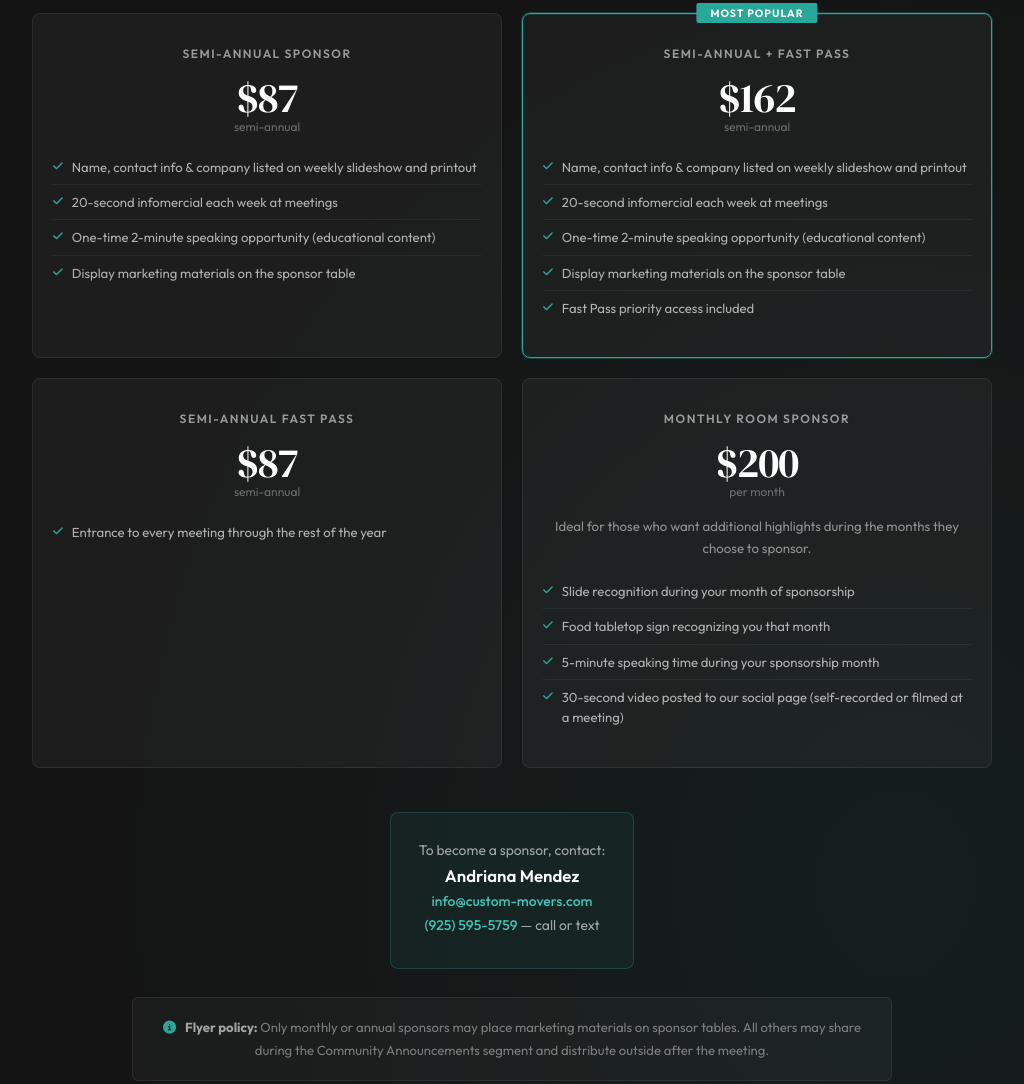
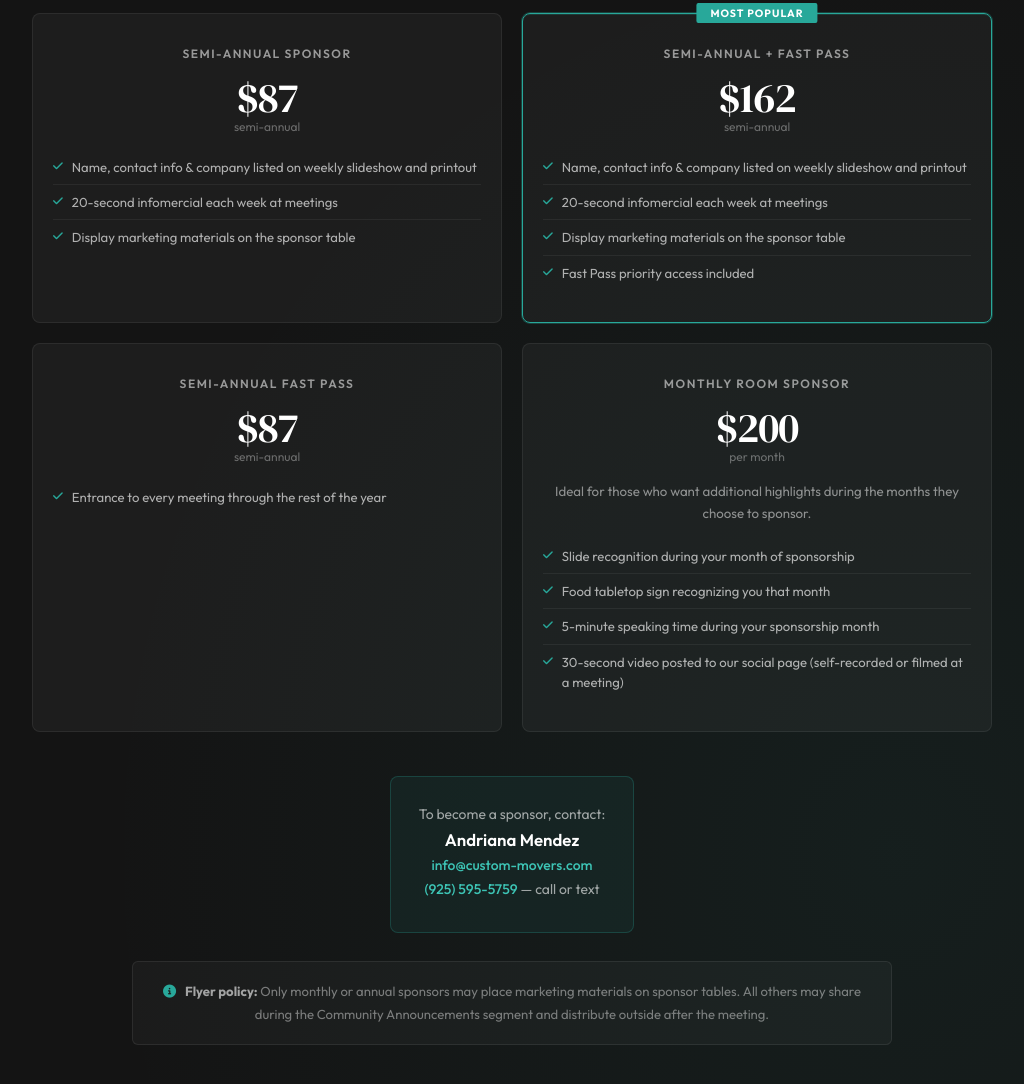
Before and after one commit to LivermoreREAL/vren-website, a plain HTML site: page index.html in a window 1280 px wide. Shown: the part 4113-5197 px from the top of the page, without its empty margins (128-1152 px from the left). Drawn offline with Linux system fonts and the light colour scheme.

Commit message:
Remove 2-minute speaking slot from semi-annual sponsorship tiers
Removed from both Semi-Annual and Semi-Annual + Fast Pass benefit lists.

Co-Authored-By: Claude Sonnet 4.6 <noreply@anthropic.com>

```diff
--- a/index.html
+++ b/index.html
@@ -832,7 +832,6 @@
       <ul class="sponsor-benefits">
         <li><i class="fas fa-check"></i>Name, contact info & company listed on weekly slideshow and printout</li>
         <li><i class="fas fa-check"></i>20-second infomercial each week at meetings</li>
-        <li><i class="fas fa-check"></i>One-time 2-minute speaking opportunity (educational content)</li>
         <li><i class="fas fa-check"></i>Display marketing materials on the sponsor table</li>
       </ul>
     </div>
@@ -844,7 +843,6 @@
       <ul class="sponsor-benefits">
         <li><i class="fas fa-check"></i>Name, contact info & company listed on weekly slideshow and printout</li>
         <li><i class="fas fa-check"></i>20-second infomercial each week at meetings</li>
-        <li><i class="fas fa-check"></i>One-time 2-minute speaking opportunity (educational content)</li>
         <li><i class="fas fa-check"></i>Display marketing materials on the sponsor table</li>
         <li><i class="fas fa-check"></i>Fast Pass priority access included</li>
       </ul>
```
